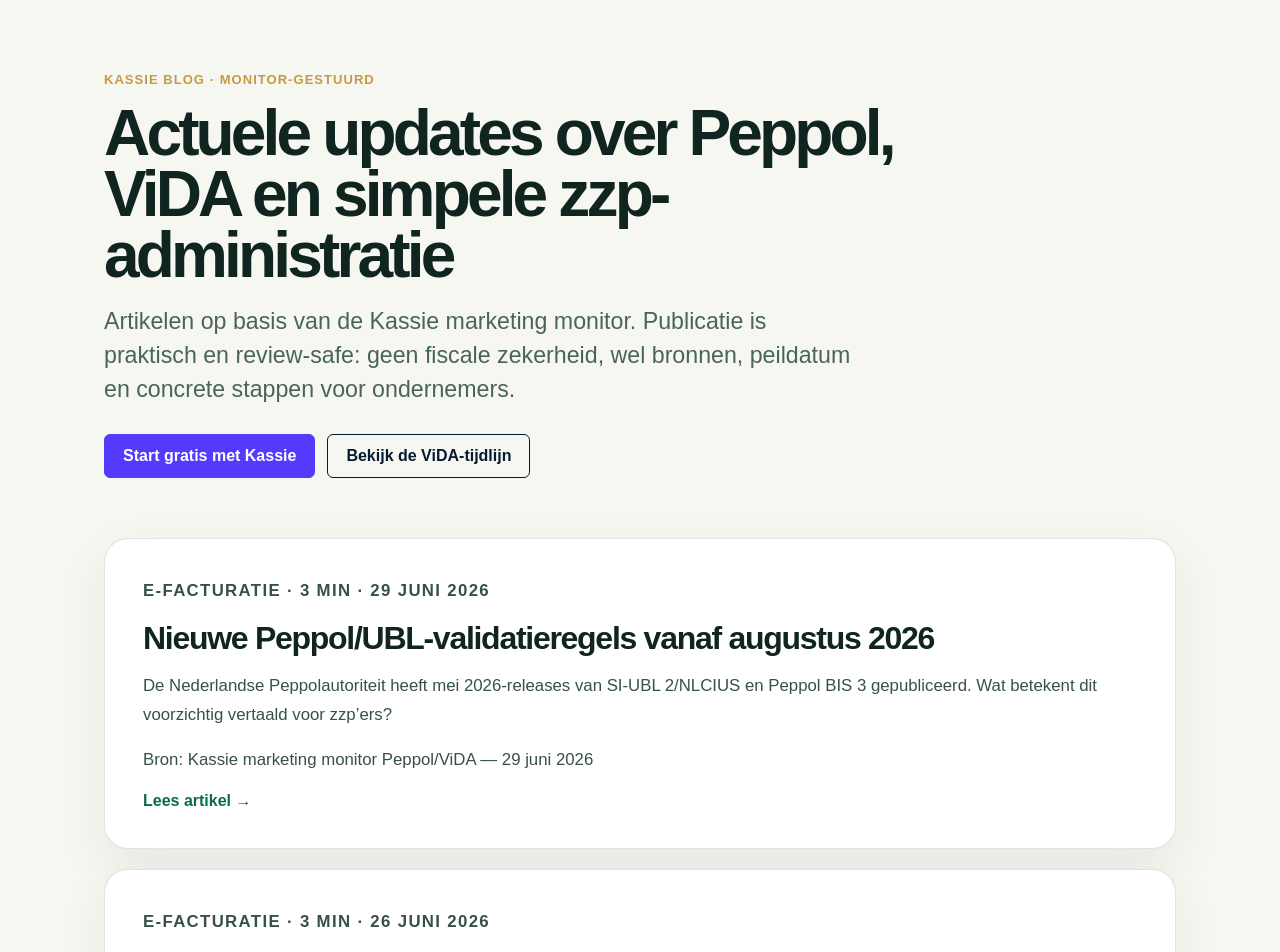
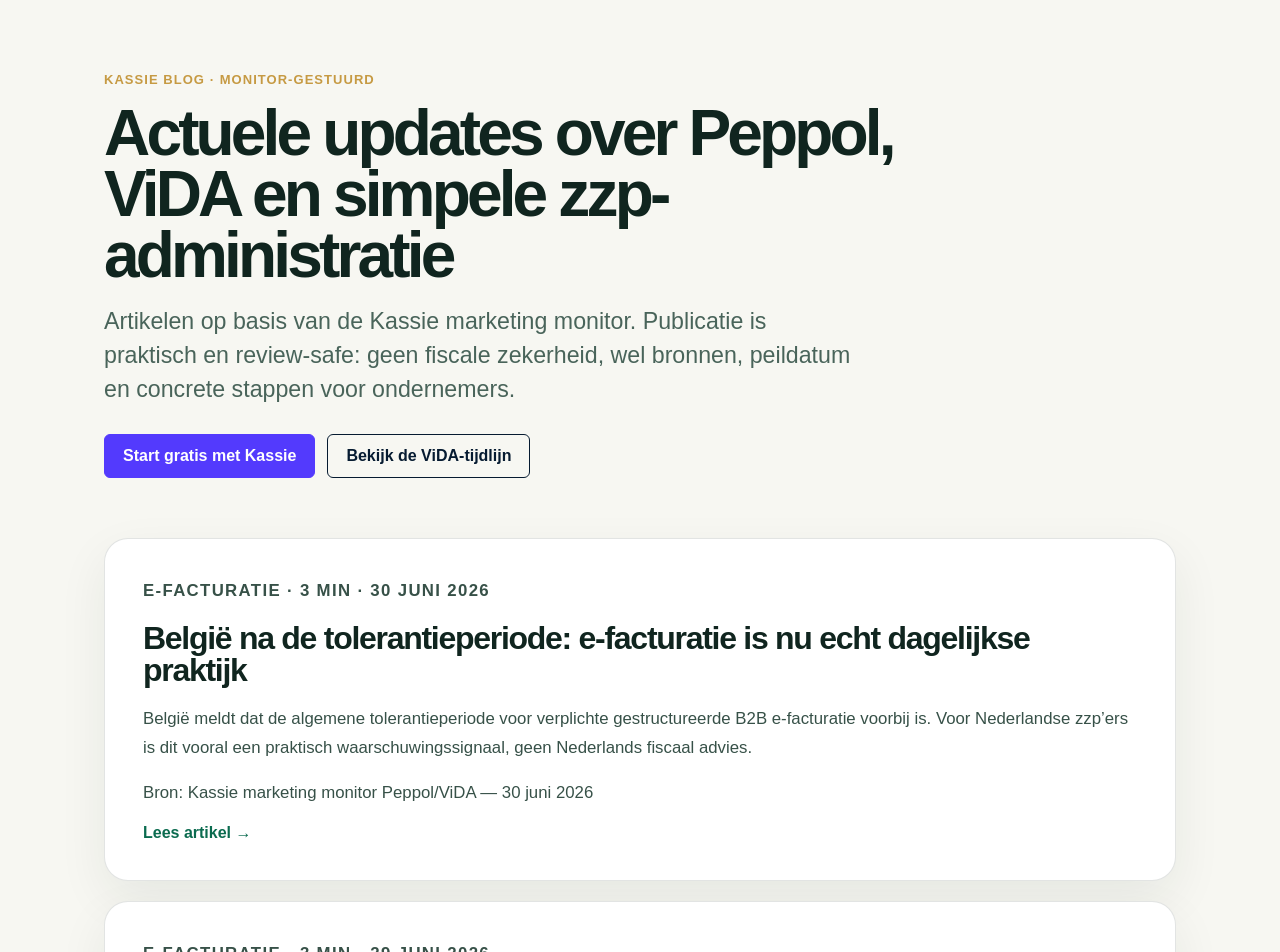
Before and after one commit to Snuushco/snuushco.github.io, a Next.js app: page /blog in a window 1280 px wide. Shown: the top 952 px of the page. Built offline with nearby package versions, Linux system fonts and the light colour scheme; no server answers.

Commit message:
Add Kassie blog on Belgian e-invoicing tolerance

```diff
--- a/app/blog/data.ts
+++ b/app/blog/data.ts
@@ -17,6 +17,65 @@
 };
 
 export const kassieBlogPosts: KassieBlogPost[] = [
+  {
+    slug: "belgie-e-facturatie-tolerantieperiode-voorbij-2026",
+    title: "België na de tolerantieperiode: e-facturatie is nu echt dagelijkse praktijk",
+    description: "België meldt dat de algemene tolerantieperiode voor verplichte gestructureerde B2B e-facturatie voorbij is. Voor Nederlandse zzp’ers is dit vooral een praktisch waarschuwingssignaal, geen Nederlands fiscaal advies.",
+    date: "2026-06-30",
+    updated: "2026-06-30",
+    monitorSource: "Kassie marketing monitor Peppol/ViDA — 30 juni 2026",
+    category: "E-facturatie",
+    readingTime: "3 min",
+    intro: "De Belgische overheid meldt dat de algemene tolerantieperiode rond verplichte gestructureerde B2B e-facturatie voorbij is. Voor Nederlandse zzp’ers betekent dit niet dat Nederland vandaag dezelfde plicht heeft, maar het laat wel zien dat Peppol, UBL en gestructureerde facturen in de praktijk dichterbij komen. Dit artikel is een praktische signalering en geen fiscaal of juridisch advies.",
+    keyTakeaways: [
+      "België verplicht sinds 1 januari 2026 gestructureerde B2B e-facturen tussen Belgische btw-plichtige ondernemingen.",
+      "De Belgische overheid meldt dat de algemene tolerantieperiode voorbij is; voor self-billing liep volgens de monitor nog een specifieke tolerantie tot en met 30 juni 2026.",
+      "Voor Nederlandse ondernemers is dit vooral relevant bij Belgische klanten, leveranciers of softwareketens die Peppol/UBL al actiever gebruiken.",
+      "Er is in deze monitor geen nieuw Nederlands besluit gevonden dat een algemene binnenlandse B2B e-facturatieplicht voor zzp’ers per direct invoert."
+    ],
+    sections: [
+      {
+        heading: "Wat is het nieuwe signaal?",
+        body: [
+          "Het nieuwe signaal komt uit België: de overheid communiceert dat de algemene tolerantieperiode voor verplichte gestructureerde elektronische B2B-facturen voorbij is. Daarmee verschuift het onderwerp van voorbereiding naar dagelijkse uitvoering bij Belgische btw-plichtige ondernemingen.",
+          "De monitor noemt daarnaast dat voor self-billing nog een specifieke tolerantie tot en met 30 juni 2026 liep. Gebruik dit als broncheckpunt wanneer je met Belgische self-billing-afspraken te maken hebt; de precieze gevolgen hangen af van de transactie en betrokken partijen."
+        ]
+      },
+      {
+        heading: "Waarom dit voor Nederlandse zzp’ers relevant is",
+        body: [
+          "Nederland heeft volgens deze monitor geen nieuw algemeen binnenlands B2B-mandaat aangekondigd. Toch kan België als voorloper invloed hebben op Nederlandse ondernemers die leveren aan Belgische zakelijke klanten, werken met internationale platforms of software gebruiken die voor meerdere landen tegelijk wordt aangepast.",
+          "De praktische vraag is dus niet: ‘moet iedere Nederlandse zzp’er nu verplicht e-factureren?’ De betere vraag is: ‘kan mijn administratie al gestructureerde factuurdata leveren als een klant, leverancier of softwareketen daarom vraagt?’"
+        ]
+      },
+      {
+        heading: "Koppeling met ViDA en Peppol",
+        body: [
+          "Tegelijk werkt de Europese Commissie verder aan ViDA. Het 2026-werkprogramma noemt stappen rond e-invoicing-standaarden, digitale rapportage en de centrale VIES-architectuur. Dat verandert niet alles morgen, maar het bevestigt wel de richting: facturen worden steeds meer gestructureerde data in plaats van alleen pdf’s.",
+          "Peppol en UBL blijven daarbij belangrijke begrippen. Ook de Nederlandse Peppolautoriteit publiceerde recent nieuwe SI-UBL 2/NLCIUS- en Peppol BIS 3-validatie-informatie. Voor ondernemers zit de actie vooral bij softwarekeuze, datakwaliteit en tijdig testen."
+        ]
+      },
+      {
+        heading: "Praktische check zonder paniek",
+        body: [
+          "Controleer of je boekhoud- of facturatiesoftware UBL kan maken, Peppol ondersteunt of een duidelijke planning heeft. Vraag ook wat er gebeurt bij ontbrekende btw-nummers, adressen, referenties of foutieve factuurregels.",
+          "Werk je met België of andere internationale klanten? Leg dan afspraken over factuurvorm, referenties en ontvangstkanaal expliciet vast. Laat fiscale twijfelgevallen altijd controleren door je boekhouder of adviseur."
+        ]
+      }
+    ],
+    sources: [
+      { label: "België — verplichte gestructureerde B2B e-facturen sinds 2026", href: "https://efacture.belgium.be/nl/article/gestructureerde-elektronische-facturen-tussen-ondernemingen-verplicht-sinds-2026" },
+      { label: "België — einde van de algemene tolerantieperiode", href: "https://efacture.belgium.be/nl/news/einde-van-de-algemene-tolerantieperiode-voor-e-facturering" },
+      { label: "EU — VAT in the Digital Age", href: "https://taxation-customs.ec.europa.eu/taxation/vat/vat-digital-age-vida_en" },
+      { label: "EU — ViDA implementation work programme 2026", href: "https://taxation-customs.ec.europa.eu/document/download/c6153542-8b34-4308-b7e4-9e65e55eb79d_en?filename=ViDA%20implementation-Work%20program.pdf" },
+      { label: "Nederlandse Peppolautoriteit — mei-release SI-UBL 2 en Peppol BIS 3", href: "https://peppolautoriteit.nl/actueel/nieuws/2026/05/22/mei-release-van-si-ubl-2-en-peppol-bis-3-gepubliceerd" }
+    ],
+    related: [
+      { label: "ViDA en Peppol tijdlijn", href: "/e-facturatie/vida-peppol-tijdlijn" },
+      { label: "E-facturatie, Peppol & ViDA uitgelegd", href: "/e-facturatie" },
+      { label: "Peppol-ready-check", href: "/tools/peppol-ready-check" }
+    ]
+  },
   {
     slug: "peppol-ubl-validatieregels-augustus-2026",
     title: "Nieuwe Peppol/UBL-validatieregels vanaf augustus 2026",
```
